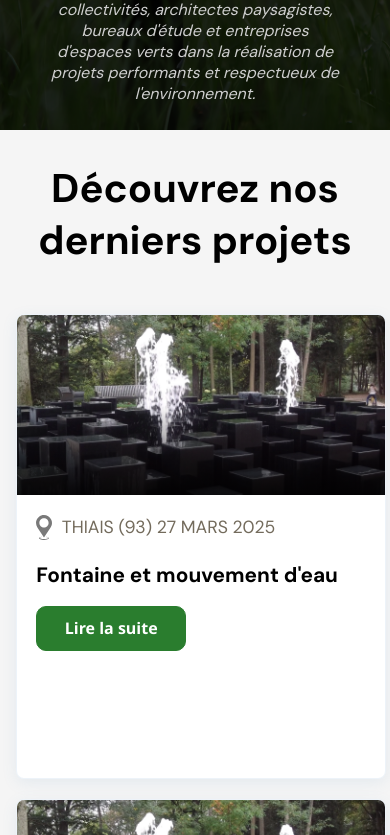
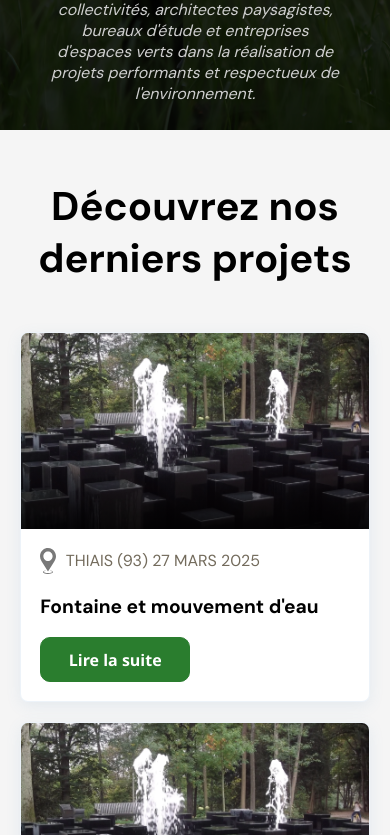
Before and after one commit to Jordan-celton/Neptune-Arrosage, a React (Vite) app in the folder mon-projet/: page /neptune in a window 390 px wide. Shown: the part 4529-5364 px from the top of the page. Built offline with nearby package versions, Linux system fonts and the light colour scheme.

Commit message:
style: Amélioration de la présentation de la galerie de projets avec des ajustements de mise en page et de dimensions

```diff
--- a/mon-projet/src/styles/RealisationPage/ProjectRealisation.css
+++ b/mon-projet/src/styles/RealisationPage/ProjectRealisation.css
@@ -2,7 +2,7 @@
     --card-radius: 8px;
     --hover-elevation: 0 10px 25px rgba(80, 139, 191, 0.2);
     --text-muted: #736B5C;
-
+    height: 730px;
     background-color: #f5f5f5;
     padding: 75px;
 }
@@ -11,7 +11,6 @@
     text-align: center;
     font-size: 2.5rem;
     color: var(--text-color);
-    /* Bleu Neptune */
     margin-bottom: 3rem;
     font-weight: 700;
     position: relative;
@@ -20,9 +19,12 @@
 
 .projects-grid {
     display: grid;
-    grid-template-columns: repeat(auto-fit, minmax(300px, 370px));
+    grid-template-columns: repeat(auto-fit, minmax(300px, 1fr));
     gap: 25px;
     justify-content: center;
+    width: 100%;
+    max-width: 1200px;
+    margin: 0 auto;
 }
 
 .project-card {
@@ -34,14 +36,17 @@
     display: flex;
     flex-direction: column;
     border: 1px solid rgba(80, 139, 191, 0.1);
-    width: 370px;
-    height: 465px;
+    width: 100%;
+    max-width: 370px;
+    height: auto;
+    animation: fadeInUp 0.6s ease forwards;
+    opacity: 0;
 }
 
 .project-image-container {
     position: relative;
-    height: 210px;
-    width: 370px;
+    width: 100%;
+    aspect-ratio: 16 / 9;
     overflow: hidden;
     flex-shrink: 0;
 }
@@ -67,7 +72,7 @@
     padding: 1.5rem;
     display: flex;
     flex-direction: column;
-    height: 255px;
+    height: auto;
 }
 
 .project-header {
@@ -117,7 +122,7 @@
     height: 45px;
     transition: var(--transition);
     border: 1px solid var(--secondary);
-    padding: 0.5rem 1rem; ;
+    padding: 0.5rem 1rem;
     border-radius: 10px;
     justify-content: center;
 }
@@ -180,11 +185,6 @@
     }
 }
 
-.project-card {
-    animation: fadeInUp 0.6s ease forwards;
-    opacity: 0;
-}
-
 .project-card:nth-child(1) {
     animation-delay: 0.1s;
 }
@@ -199,19 +199,23 @@
 
 /* Responsive */
 @media (max-width: 1024px) {
-    .projects-grid {
-        grid-template-columns: repeat(auto-fill, minmax(280px, 1fr));
-        gap: 20px;
+
+    .project-gallery {
+        padding: 50px 20px;
     }
 
-    .project-image-container {
-        height: 180px;
+    .project-card {
+        max-width: 100%;
         width: 100%;
+    }
+
+    .projects-grid {
+        grid-template-columns: repeat(auto-fit, minmax(280px, 1fr));
+        gap: 20px;
     }
 
     .project-info {
         padding: 1.2rem;
-        height: auto;
     }
 
     .project-title {
@@ -224,16 +228,28 @@
 }
 
 @media (max-width: 768px) {
+
     .project-gallery {
-        padding: 2rem 1rem;
+        padding: 50px 20px;
+    }
+    .project-card {
+        max-width: 100%;
+        width: 100%;
+    }
+    .projects-grid {
+        grid-template-columns: 1fr;
     }
 
     .project-header {
         gap: 0.6rem;
     }
 
-    .project-icon-container {
-        --icon-size: 25px;
+    .project-title {
+        font-size: 1.2rem;
+    }
+
+    .project-date {
+        font-size: 1rem;
     }
 
     .project-filters {
```
